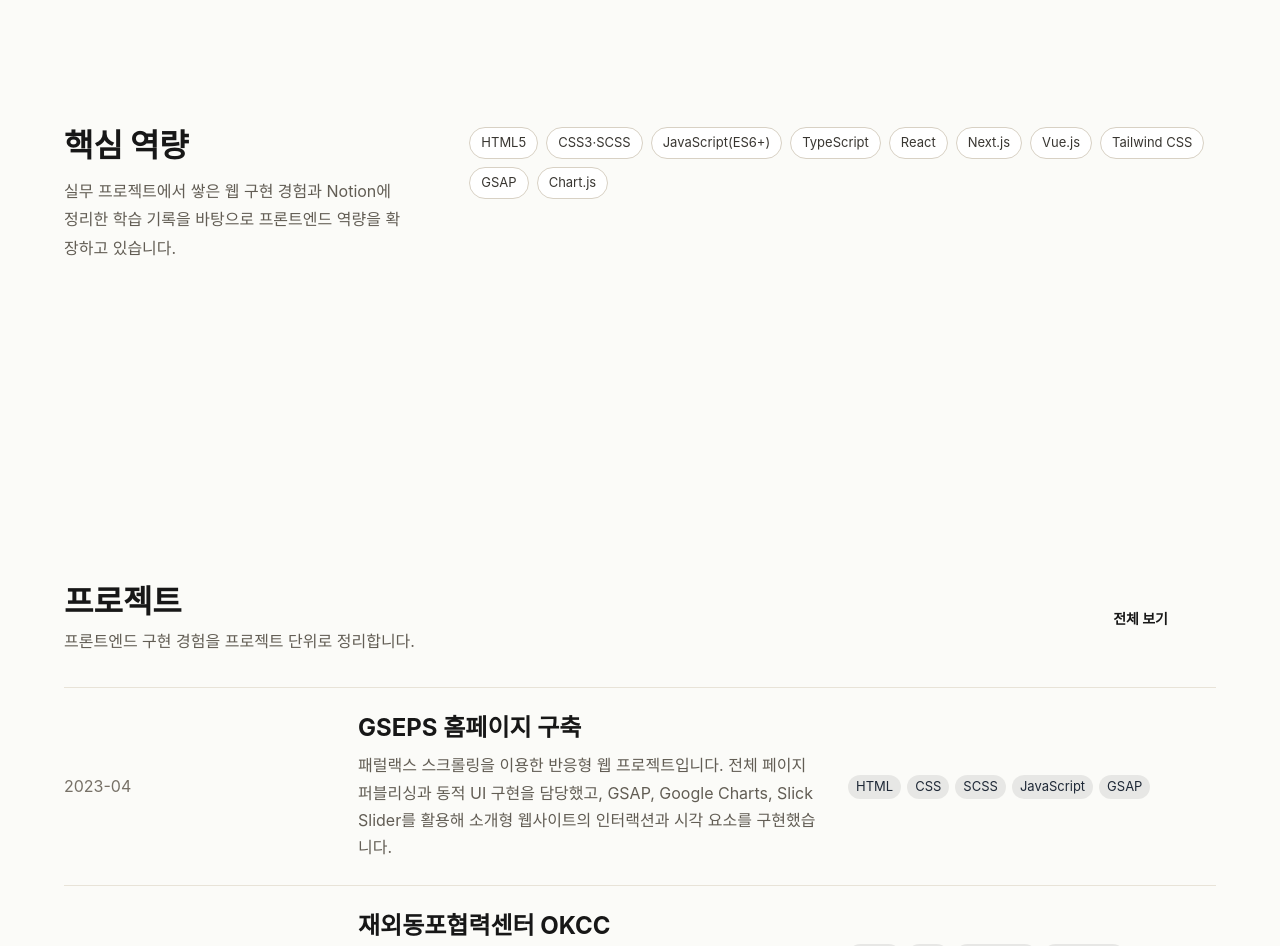
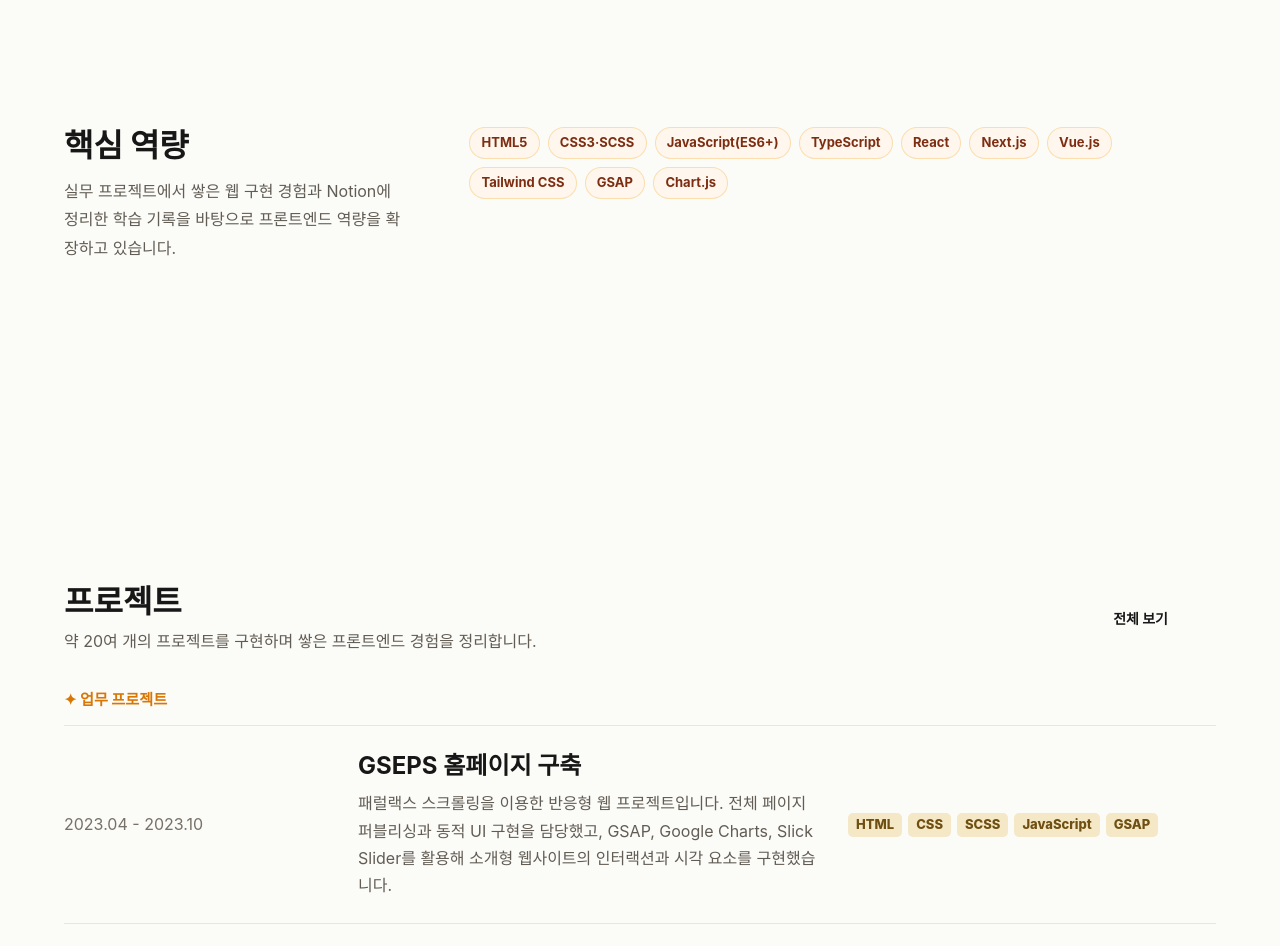
Before and after one commit to wynsumhi/wynsumhi.github.io, a React (Vite) app: page / in a window 1280 px wide. Shown: the part 1340-2286 px from the top of the page. Built offline with nearby package versions, Linux system fonts and the light colour scheme; some icons are missing; a web font is replaced by a local one.

Commit message:
style: 홈 섹션 콘텐츠 정리

```diff
--- a/src/pages/Home/HomePage.tsx
+++ b/src/pages/Home/HomePage.tsx
@@ -55,6 +55,13 @@ const sectionNavItems = [
   { label: "Blog", sectionId: "home-blog" },
 ];
 
+// 프로젝트 기간 표시
+const formatProjectPeriod = (start: string, end?: string) => {
+  const formatMonth = (value: string) => value.replace("-", ".");
+
+  return `${formatMonth(start)} - ${end ? formatMonth(end) : "진행 중"}`;
+};
+
 // 형광펜 강조 스타일
 const highlightTextSx = {
   position: "relative",
@@ -97,8 +104,8 @@ const HomePage = () => {
 
   // 홈 노출 데이터
   const recentPosts = getRecentPosts(3);
-  const featuredProjects = projects.slice(0, 3);
-  const mainSkills = skills.flatMap((skill) => skill.items).slice(0, 10);
+  const workProjects = projects.filter((project) => project.kind === "work").slice(0, 2);
+  const sideProjects = projects.filter((project) => project.kind === "side").slice(0, 1);
 
   // 섹션 스크롤 이동
   const scrollToSection = (sectionId: string) => {
@@ -473,15 +480,18 @@ const HomePage = () => {
           </Grid>
           <Grid size={{ xs: 12, md: 8 }}>
             <Stack direction="row" gap={1} flexWrap="wrap">
-              {mainSkills.map((skill) => (
+              {skills.flatMap((skill) => skill.items).slice(0, 10).map((skill) => (
                 <Chip
                   key={skill.name}
                   label={skill.name}
-                  variant="outlined"
                   sx={{
-                    bgcolor: "#fff",
-                    borderColor: "#d8d1c4",
-                    color: "#393631",
+                    bgcolor: "#fff7ed",
+                    border: "1px solid rgba(245, 158, 11, 0.28)",
+                    color: "#7c2d12",
+                    fontWeight: 700,
+                    "& .MuiChip-label": {
+                      px: 1.4,
+                    },
                   }}
                 />
               ))}
@@ -512,7 +522,7 @@ const HomePage = () => {
               프로젝트
             </Typography>
             <Typography sx={{ mt: 1, color: "#625d54" }}>
-              프론트엔드 구현 경험을 프로젝트 단위로 정리합니다.
+              약 20여 개의 프로젝트를 구현하며 쌓은 프론트엔드 경험을 정리합니다.
             </Typography>
           </Box>
           <Button
@@ -524,20 +534,41 @@ const HomePage = () => {
           </Button>
         </Box>
 
+        <Stack spacing={{ xs: 5, md: 7 }}>
+          {[
+            { title: "✦ 업무 프로젝트", items: workProjects },
+            { title: "✦ 사이드 프로젝트", items: sideProjects },
+          ].map((group) => (
+            <Box key={group.title}>
+              {/* 프로젝트 그룹 제목 */}
+              <Typography
+                component="h4"
+                sx={{
+                  mb: 1.5,
+                  color: "#d97706",
+                  fontSize: "0.95rem",
+                  fontWeight: 800,
+                }}
+              >
+                {group.title}
+              </Typography>
+
               <Stack spacing={0}>
-          {featuredProjects.map((project) => (
+                {group.items.map((project) => (
                   <Box
                     key={project.id}
                     sx={{
                       py: 3,
-                borderTop: "1px solid #e8e3d8",
-                "&:last-of-type": { borderBottom: "1px solid #e8e3d8" },
+                      borderTop: "1px solid rgba(217, 119, 6, 0.18)",
+                      "&:last-of-type": {
+                        borderBottom: "1px solid rgba(217, 119, 6, 0.18)",
+                      },
                     }}
                   >
                     <Grid container spacing={3} alignItems="center">
                       <Grid size={{ xs: 12, md: 3 }}>
                         <Typography color="#777167">
-                    {project.period.start}
+                          {formatProjectPeriod(project.period.start, project.period.end)}
                         </Typography>
                       </Grid>
                       <Grid size={{ xs: 12, md: 5 }}>
@@ -551,11 +582,28 @@ const HomePage = () => {
                       <Grid size={{ xs: 12, md: 4 }}>
                         <Stack direction="row" gap={0.75} flexWrap="wrap">
                           {project.tech.slice(0, 5).map((tech) => (
-                      <Chip key={tech} label={tech} size="small" />
+                            <Chip
+                              key={tech}
+                              label={tech}
+                              size="small"
+                              sx={{
+                                bgcolor: "#f5e8c7",
+                                color: "#6f4f12",
+                                border: 0,
+                                borderRadius: "5px",
+                                fontWeight: 800,
+                                "& .MuiChip-label": {
+                                  px: 1,
+                                },
+                              }}
+                            />
                           ))}
                         </Stack>
                       </Grid>
                     </Grid>
+                  </Box>
+                ))}
+              </Stack>
             </Box>
           ))}
         </Stack>
@@ -583,7 +631,7 @@ const HomePage = () => {
               Tech Blog
             </Typography>
             <Typography sx={{ mt: 1, color: "#625d54" }}>
-              Notion에 기록한 학습과 문제 해결 과정을 모아둡니다.
+              IT 지식을 습득하고 기록하며 문제 해결 과정을 정리합니다.
             </Typography>
           </Box>
           <Button
@@ -649,26 +697,42 @@ const HomePage = () => {
           <Box
             sx={{
               display: "flex",
-              alignItems: { xs: "flex-start", md: "center" },
+              alignItems: "center",
               justifyContent: "space-between",
-              flexDirection: { xs: "column", md: "row" },
-              gap: { xs: 4, md: 6 },
+              flexDirection: "row",
+              gap: { xs: 2, md: 6 },
             }}
           >
-            <Box>
-              <Typography variant="h3" fontWeight={800}>
+            <Box sx={{ minWidth: 0 }}>
+              <Typography
+                variant="h3"
+                fontWeight={800}
+                sx={{ fontSize: { xs: "1.6rem", sm: "2rem", md: "3rem" } }}
+              >
                 함께 이야기해요
               </Typography>
-              <Typography sx={{ mt: 1.5, color: "#c9c3b8" }}>
+              <Typography
+                sx={{
+                  mt: 1.5,
+                  color: "#c9c3b8",
+                  fontSize: { xs: "0.9rem", sm: "1rem" },
+                  lineHeight: 1.6,
+                }}
+              >
                 프로젝트, 채용, 협업 이야기는 편하게 남겨주세요.
               </Typography>
             </Box>
 
             <Stack
-              direction={{ xs: "column", sm: "row" }}
+              direction="row"
               spacing={1.25}
-              sx={{ width: { xs: "100%", sm: "auto" }, flexShrink: 0 }}
+              sx={{
+                width: { xs: "auto", md: "auto" },
+                flexShrink: 0,
+                ml: "auto",
+              }}
             >
+              {/* 모바일 전화 아이콘 */}
               <Button
                 href={
                   CONFIG.PHONE
@@ -678,40 +742,103 @@ const HomePage = () => {
                       )}`
                 }
                 variant="outlined"
-                startIcon={<LocalPhoneOutlinedIcon />}
                 sx={{
+                  display: { xs: "inline-flex", md: "none" },
                   height: 48,
-                  px: 2.4,
-                  borderRadius: 999,
+                  minWidth: 48,
+                  width: 48,
+                  p: 0,
+                  borderRadius: "50%",
                   borderColor: "rgba(255, 255, 255, 0.34)",
                   color: "#fff",
-                  fontWeight: 800,
-                  textTransform: "none",
                   "&:hover": {
                     borderColor: "#fff",
                     bgcolor: "rgba(255, 255, 255, 0.1)",
                   },
                 }}
               >
-                Phone
+                <LocalPhoneOutlinedIcon sx={{ fontSize: 21 }} />
               </Button>
+
+              {/* 모바일 메일 아이콘 */}
               <Button
                 href={`mailto:${CONFIG.EMAIL}`}
-                variant="contained"
-                startIcon={<EmailOutlinedIcon />}
+                variant="outlined"
                 sx={{
+                  display: { xs: "inline-flex", md: "none" },
+                  height: 48,
+                  minWidth: 48,
+                  width: 48,
+                  p: 0,
+                  borderRadius: "50%",
+                  borderColor: "rgba(255, 255, 255, 0.34)",
+                  color: "#fff",
+                  "&:hover": {
+                    borderColor: "#fff",
+                    bgcolor: "rgba(255, 255, 255, 0.1)",
+                  },
+                }}
+              >
+                <EmailOutlinedIcon sx={{ fontSize: 21 }} />
+              </Button>
+
+              {/* 데스크톱 전화 연결 */}
+              <Button
+                href={
+                  CONFIG.PHONE
+                    ? `tel:${CONFIG.PHONE.replaceAll("-", "")}`
+                    : `mailto:${CONFIG.EMAIL}?subject=${encodeURIComponent(
+                        "전화 연락 요청",
+                      )}`
+                }
+                startIcon={<LocalPhoneOutlinedIcon sx={{ fontSize: 20 }} />}
+                sx={{
+                  display: { xs: "none", md: "inline-flex" },
                   height: 48,
                   px: 2.4,
                   borderRadius: 999,
-                  bgcolor: "#fff",
-                  color: "#171717",
+                  border: "1px solid rgba(255, 255, 255, 0.28)",
+                  color: "#fff",
+                  bgcolor: "rgba(255, 255, 255, 0.06)",
                   fontWeight: 800,
+                  fontSize: "0.95rem",
                   textTransform: "none",
-                  boxShadow: "0 18px 40px rgba(255, 255, 255, 0.14)",
-                  "&:hover": { bgcolor: "#f2f0ea" },
+                  letterSpacing: 0.2,
+                  whiteSpace: "nowrap",
+                  transition: "border-color 0.2s ease, background-color 0.2s ease",
+                  "&:hover": {
+                    borderColor: "#fff",
+                    bgcolor: "rgba(255, 255, 255, 0.12)",
+                  },
                 }}
               >
-                Mail
+                {CONFIG.PHONE}
+              </Button>
+
+              <Button
+                href={`mailto:${CONFIG.EMAIL}`}
+                startIcon={<EmailOutlinedIcon />}
+                sx={{
+                  display: { xs: "none", md: "inline-flex" },
+                  height: 48,
+                  px: 2.4,
+                  borderRadius: 999,
+                  border: "1px solid rgba(255, 255, 255, 0.28)",
+                  bgcolor: "rgba(255, 255, 255, 0.06)",
+                  color: "#fff",
+                  fontWeight: 800,
+                  fontSize: "0.95rem",
+                  textTransform: "none",
+                  letterSpacing: 0.2,
+                  whiteSpace: "nowrap",
+                  transition: "border-color 0.2s ease, background-color 0.2s ease",
+                  "&:hover": {
+                    borderColor: "#fff",
+                    bgcolor: "rgba(255, 255, 255, 0.12)",
+                  },
+                }}
+              >
+                {CONFIG.EMAIL}
               </Button>
             </Stack>
           </Box>
```
Lines whose indentation alone changed are shown as unchanged.
